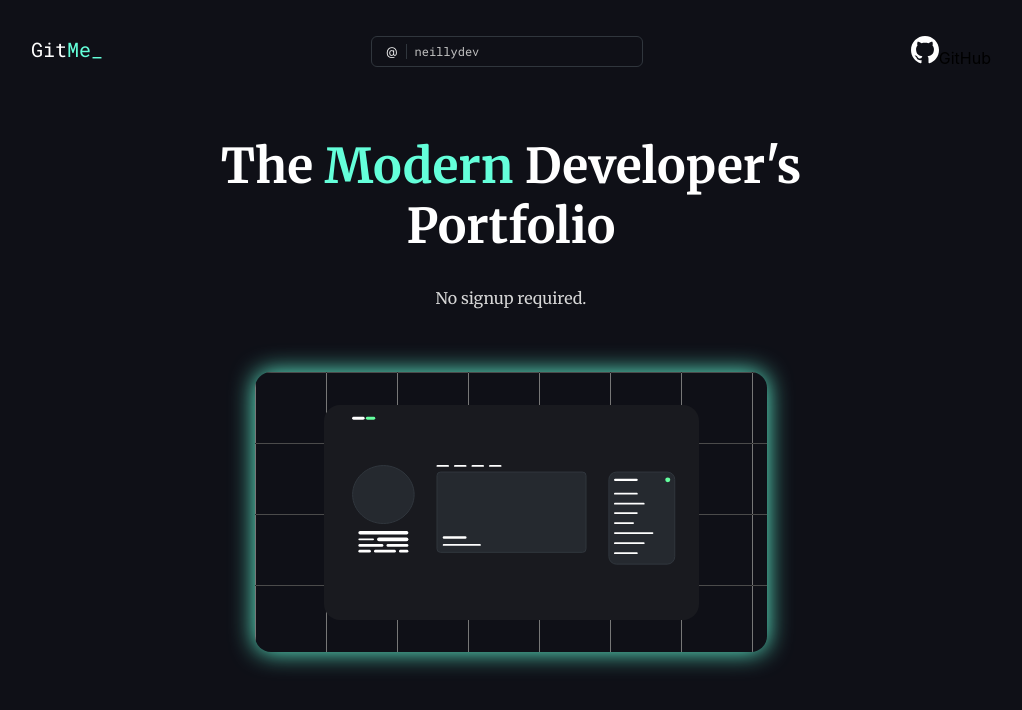
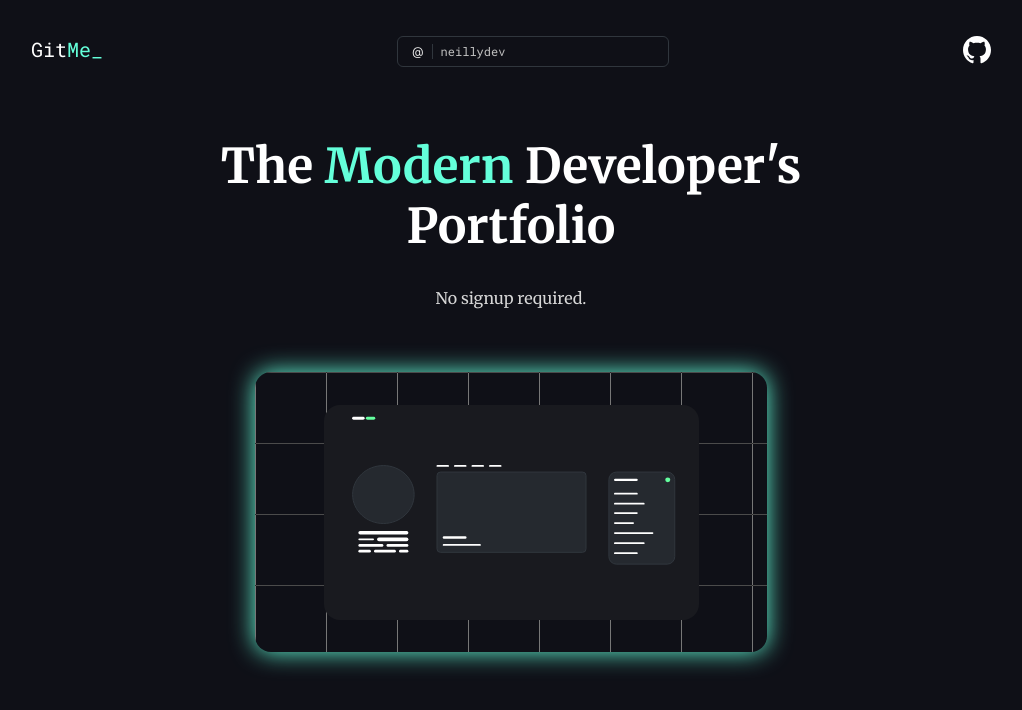
Before and after one commit to neillydev/gitme, a Next.js app: page / in a window 1280 px wide. Shown: the top 710 px of the page, without its empty margins (129-1151 px from the left). Built offline with nearby package versions, Linux system fonts and the light colour scheme; a web font is replaced by a local one.

Commit message:
remove random Github text

```diff
--- a/src/components/Nav.tsx
+++ b/src/components/Nav.tsx
@@ -40,7 +40,6 @@
                         <span className={styles.navGH}>
                             {/* <img src="/github.svg" alt="GitMe Repository" /> */}
                             <Github />
-                            GitHub
                         </span>
                     </a>
                 </div>
```
